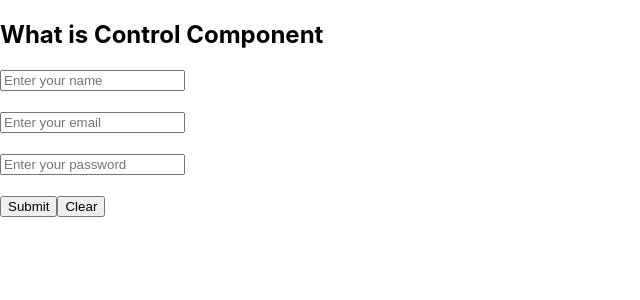
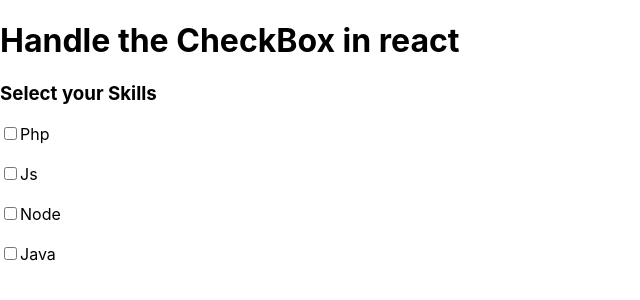
Before and after one commit to MAnwarulhaq/my-react-app, a React (Create React App) app: page / in a window 1280 px wide. Shown: the top 300 px of the page, without its empty margins (0-640 px from the left). Built offline with nearby package versions, Linux system fonts and the light colour scheme.

Commit message:
Checkbook Handle

```diff
--- a/src/App.js
+++ b/src/App.js
@@ -1,11 +1,11 @@
 
 import './App.css';
-import ControlComponent from './ControlComponent/ControlComponent';
+import CheckBox from './HandleCheckBox/CheckBox';
 function App() {
 
   return (
     <>
-    <ControlComponent/>
+    <CheckBox />
 
     </>
   );
--- /dev/null
+++ b/src/HandleCheckBox/CheckBox.jsx
@@ -0,0 +1,38 @@
+// Make a Checkbox
+// Define the state for the checkbox
+// Get the value of the checkbox in state
+// Remove the value of the checkbox from state
+
+import React from 'react'
+
+const CheckBox = () => {
+  const [skill,setSkill]= React.useState([])
+  const handleSkill = (e) => {
+    console.log(e.target.value, e.target.checked);
+    if(e.target.checked){
+    setSkill([...skill, e.target.value])
+  }
+   else {
+    setSkill([skill.filter((s) => s !== e.target.value)])
+  }}
+  return (
+    <div>
+        <h1>Handle the CheckBox in react</h1>
+        <h3>Select your Skills</h3>
+        <input onChange={handleSkill} type="checkbox" name="" id="php" value="php"/>
+        <label htmlFor="php">Php</label>
+        <br /><br />
+        <input onChange={handleSkill} type="checkbox" name="" id="php" value="Js" />
+        <label htmlFor="Js">Js</label>
+          <br /><br />
+        <input onChange={handleSkill} type="checkbox" name="" id="node" value="node" />
+        <label htmlFor="node">Node</label>
+          <br /><br />
+        <input onChange={handleSkill} type="checkbox" name="" id="java" value="java"/>
+        <label htmlFor="java">Java</label>
+        <h1>{skill.toString()}</h1>
+    </div>
+  )
+}
+
+export default CheckBox
```
